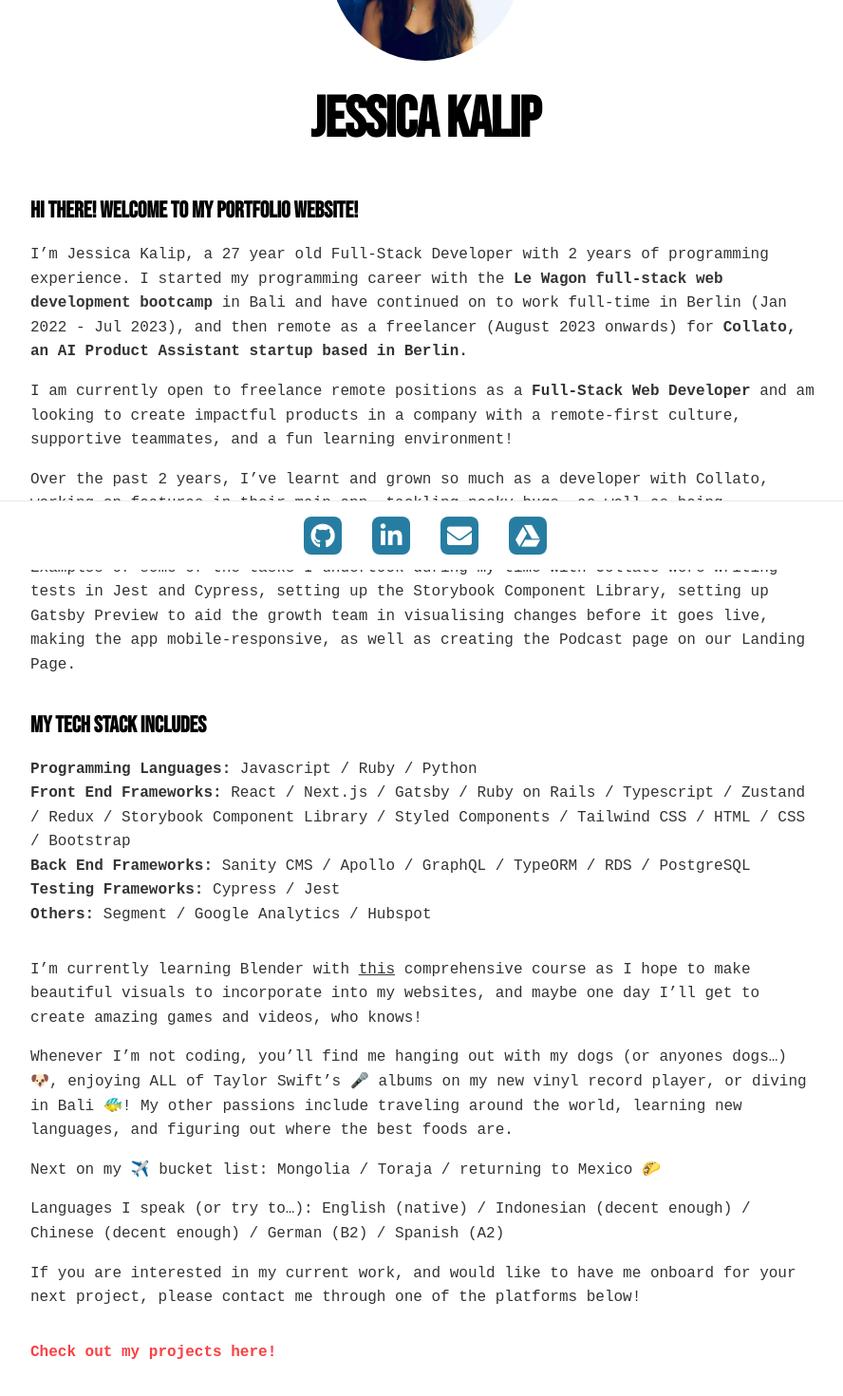
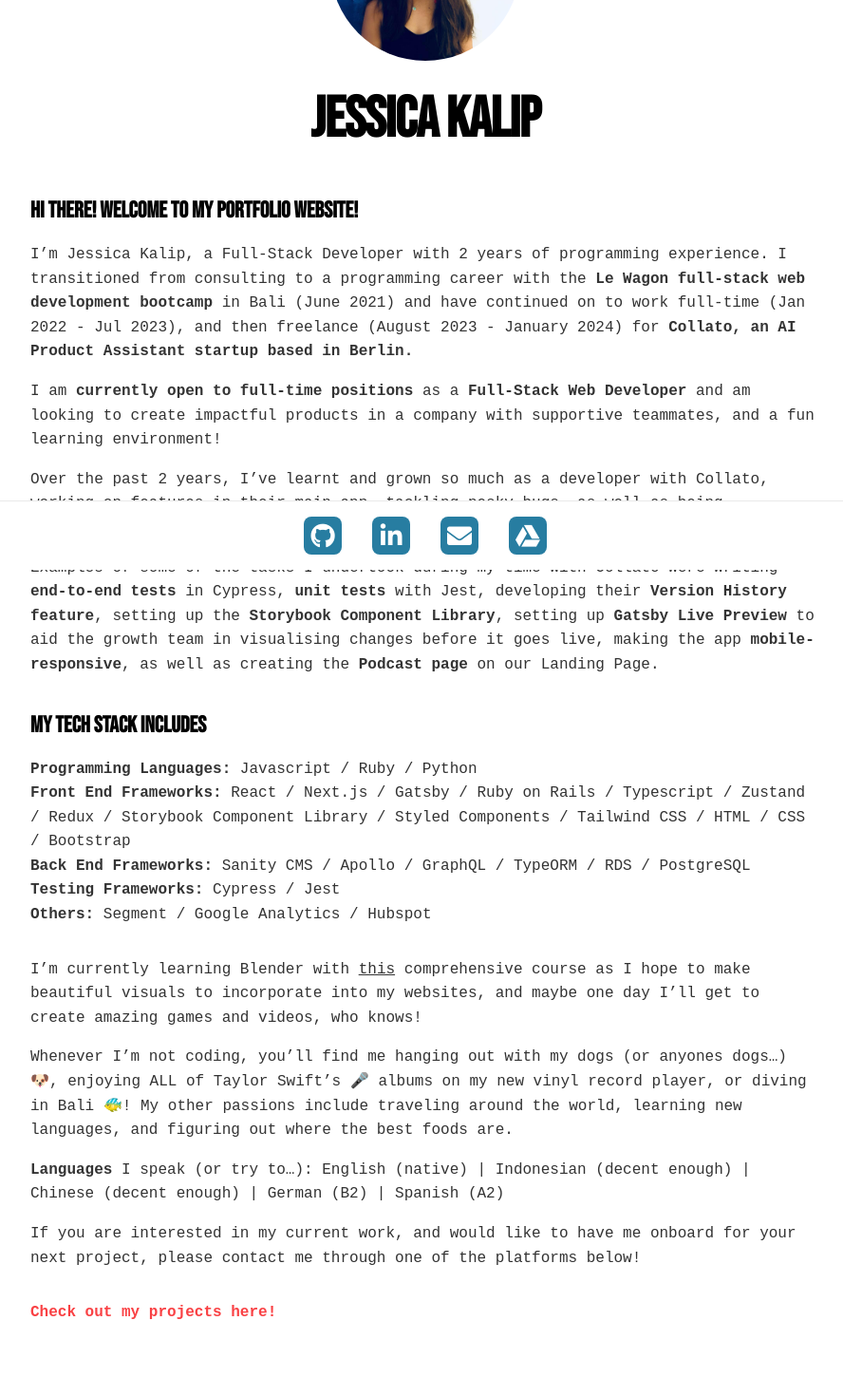
Before and after one commit to jessicakalip/profile-page, a Next.js app: page / in a window 1280 px wide. Shown: the part 200-1670 px from the top of the page at 95% size, without its empty margins (192-1080 px from the left). Built offline with nearby package versions, Linux system fonts and the light colour scheme; a web font is replaced by a local one.

Commit message:
update texts

```diff
--- a/pages/index.js
+++ b/pages/index.js
@@ -30,19 +30,20 @@
           <Title heading={5}>Hi there! Welcome to my portfolio website!</Title>
           <Spacer size="sm" />
           <p>
-            I’m Jessica Kalip, a 27 year old Full-Stack Developer with 2 years
-            of programming experience. I started my programming career with the
-            <b> Le Wagon full-stack web development bootcamp</b> in Bali and
-            have continued on to work full-time in Berlin (Jan 2022 - Jul 2023),
-            and then remote as a freelancer (August 2023 onwards) for{" "}
+            I’m Jessica Kalip, a Full-Stack Developer with 2 years of
+            programming experience. I transitioned from consulting to a
+            programming career with the{" "}
+            <b> Le Wagon full-stack web development bootcamp</b> in Bali (June
+            2021) and have continued on to work full-time (Jan 2022 - Jul 2023),
+            and then freelance (August 2023 - January 2024) for{" "}
             <b>Collato, an AI Product Assistant startup based in Berlin.</b>
           </p>
           <Spacer size="sm" />
           <p>
-            I am currently open to freelance remote positions as a
+            I am <b>currently open to full-time positions</b> as a
             <b> Full-Stack Web Developer</b> and am looking to create impactful
-            products in a company with a remote-first culture, supportive
-            teammates, and a fun learning environment!
+            products in a company with supportive teammates, and a fun learning
+            environment!
           </p>
           <Spacer size="sm" />
           <p>
@@ -63,11 +64,14 @@
           <Spacer size="sm" />
           <p>
             Examples of some of the tasks I undertook during my time with
-            Collato were writing tests in Jest and Cypress, setting up the
-            Storybook Component Library, setting up Gatsby Preview to aid the
-            growth team in visualising changes before it goes live, making the
-            app mobile-responsive, as well as creating the Podcast page on our
-            Landing Page.
+            Collato were writing <b>end-to-end tests</b> in Cypress,{" "}
+            <b>unit tests </b>
+            with Jest, developing their <b>Version History feature</b>, setting
+            up the <b>Storybook Component Library</b>, setting up{" "}
+            <b>Gatsby Live Preview </b>
+            to aid the growth team in visualising changes before it goes live,
+            making the app <b>mobile-responsive</b>, as well as creating the{" "}
+            <b>Podcast page</b> on our Landing Page.
           </p>
           <Spacer size="md" />
           <Title heading={5}>My Tech Stack includes</Title>
@@ -111,13 +115,8 @@
           </p>
           <Spacer size="sm" />
           <p>
-            Next on my ✈️ bucket list: Mongolia / Toraja / returning to Mexico
-            🌮
-          </p>
-          <Spacer size="sm" />
-          <p>
-            Languages I speak (or try to…): English (native) / Indonesian
-            (decent enough) / Chinese (decent enough) / German (B2) / Spanish
+            <b>Languages</b> I speak (or try to…): English (native) | Indonesian
+            (decent enough) | Chinese (decent enough) | German (B2) | Spanish
             (A2)
           </p>
           <Spacer size="sm" />
```
